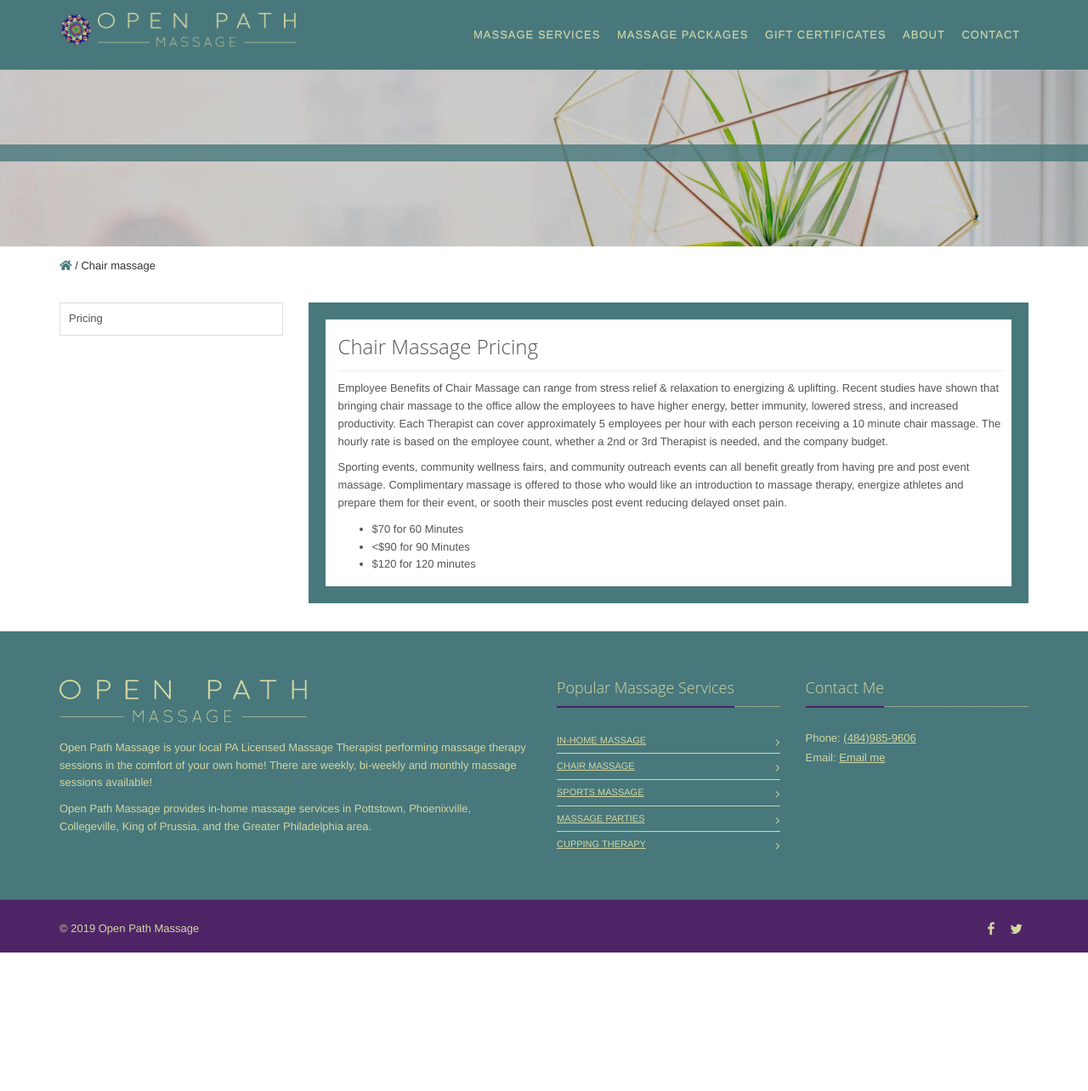
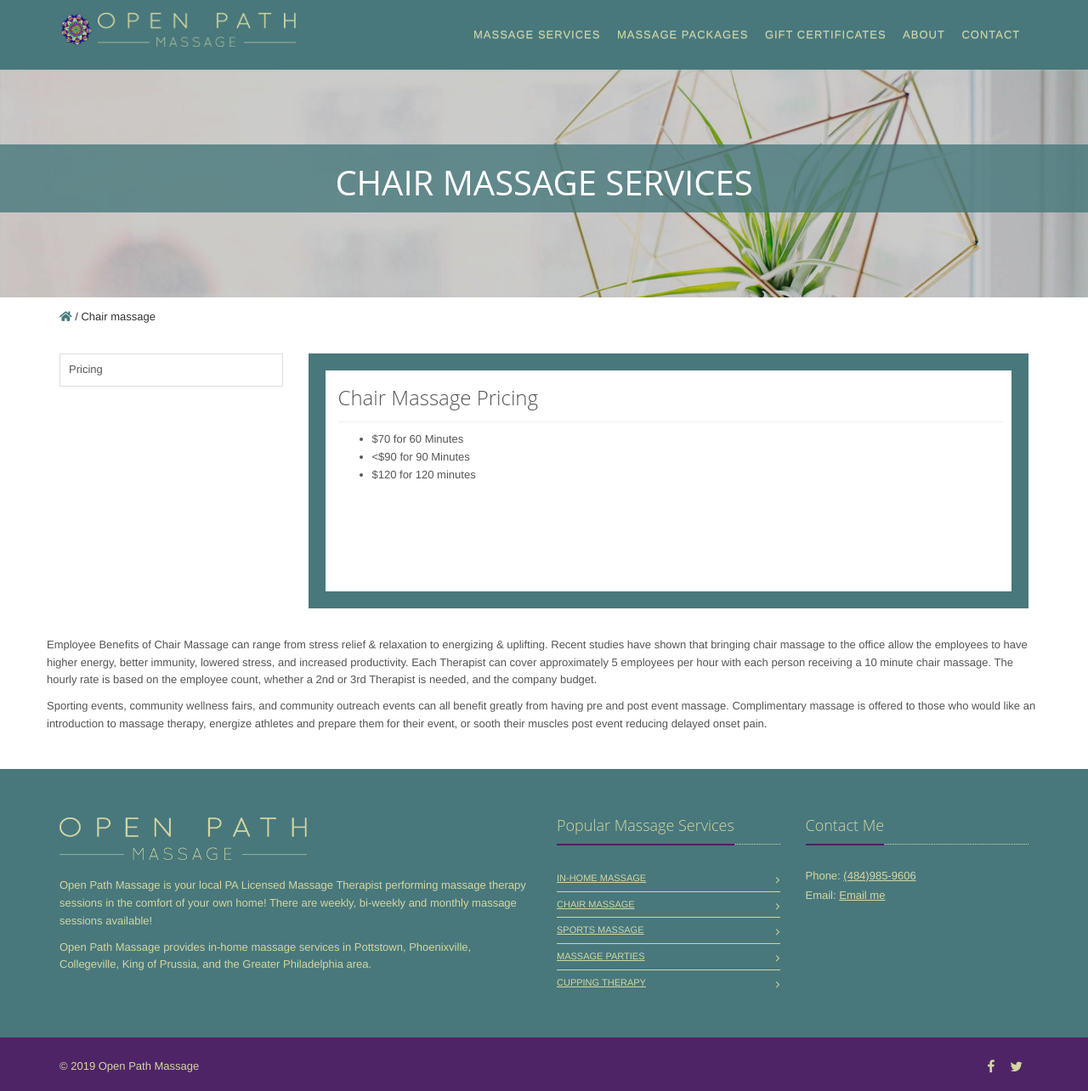
Before and after one commit to mrssk33lz/openpathmassage, a Jekyll site: the page built from chair-massage.md, in a window 1280 px wide and 1284 px high. Shown: the whole window at 85% size. Built offline with Jekyll 4.4.1, drawn with Linux system fonts in a browser that asks for light colours; nearby versions of some CDN libraries.

Commit message:
Updating content.

```diff
--- a/chair-massage.md
+++ b/chair-massage.md
@@ -1,5 +1,6 @@
 ---
 title: Chair Massage Services
+heading: Chair Massage Services
 page_name: chair-massage
 permalink: /chair-massage
 ---
@@ -53,6 +52,10 @@
     </div>
     <!-- End Profile Content -->
   </div><!--/end row-->
+  <div class="row clear">
+    <p>Employee Benefits of Chair Massage can range from stress relief & relaxation to energizing & uplifting. Recent studies have shown that bringing chair massage to the office allow the employees to have higher energy, better immunity, lowered stress, and increased productivity. Each Therapist can cover approximately 5 employees per hour with each person receiving a 10 minute chair massage. The hourly rate is based on the employee count, whether a 2nd or 3rd Therapist is needed, and the company budget.</p>
+    <p>Sporting events, community wellness fairs, and community outreach events can all benefit greatly from having pre and post event massage. Complimentary massage is offered to those who would like an introduction to massage therapy, energize athletes and prepare them for their event, or sooth their muscles post event reducing delayed onset pain.</p>
+  </div>
   {% include testimonials.html %}
 </div>
 <!--=== End Profile ===-->
```
Also changed, not shown: other parts of chair-massage.md (+0 -2 lines).
